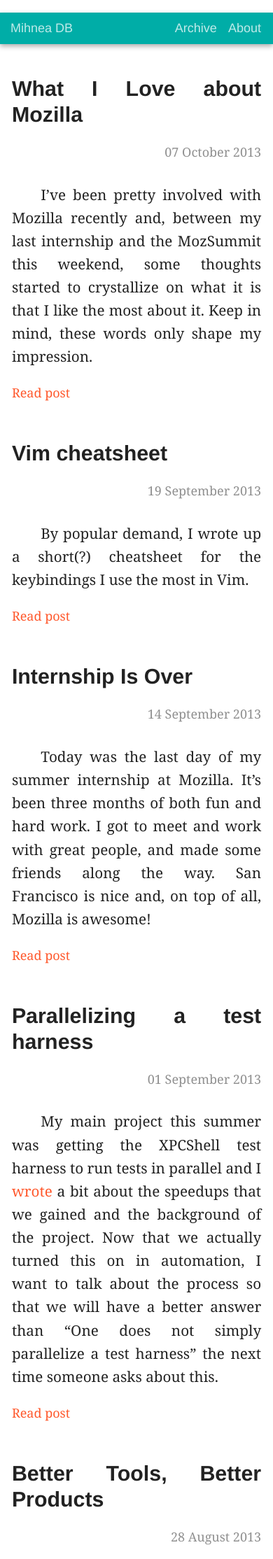
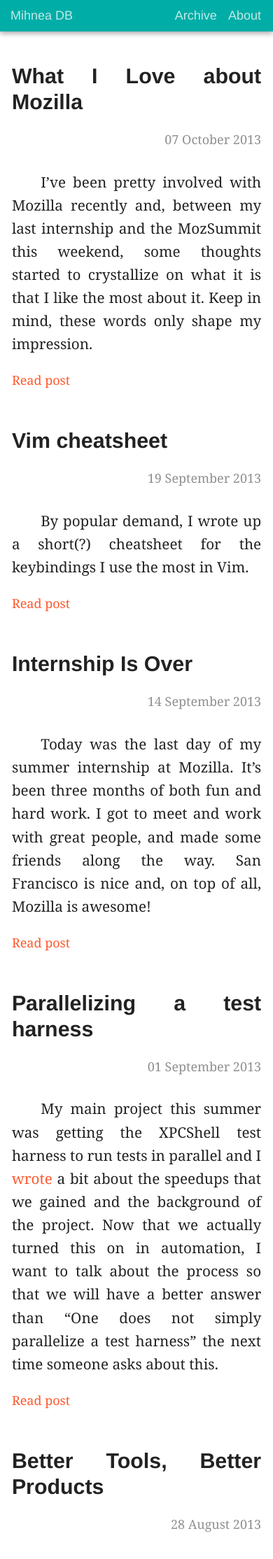
Before and after one commit to mihneadb/mihneadb.github.io, a Jekyll site: the page built from index.html, in a window 390 px wide. Shown: the top 2228 px of the page at 70% size. Built offline with Jekyll 4.4.1, drawn with Linux system fonts in a browser that asks for light colours; Markdown is read by kramdown in place of the engine named in the settings; the list of posts is cut into pages by our own code.

Commit message:
no margin-top on small screens

```diff
--- a/css/default.css
+++ b/css/default.css
@@ -34,6 +34,12 @@ pre {
     margin-top: 18px;
     height: 45px;
     font-family: "Helvetica Neue","Helvetica",Helvetica,Arial,sans-serif;
+}
+
+@media (max-width: 767px) {
+    .header {
+        margin-top: 0;
+    }
 }
 
 .header ul {
```
